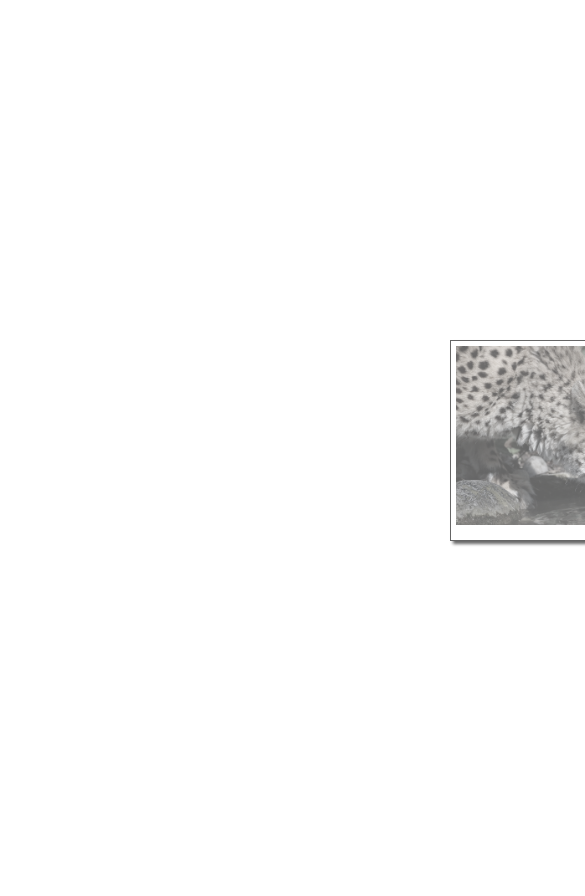
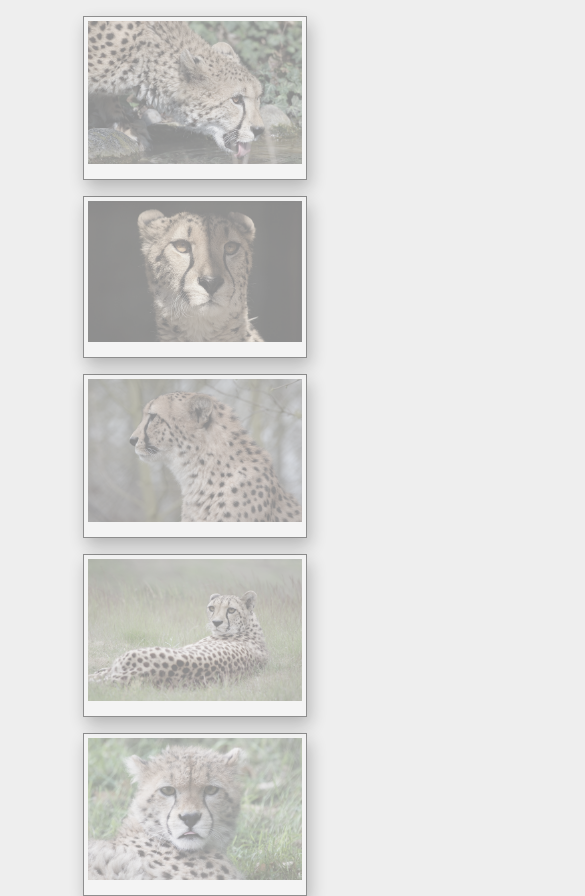
Before and after one commit to kevSchmidt/cheetah-hover, a plain HTML site: page index.html in a window 390 px wide. Shown: the top 896 px of the page, 585 px wide, since content can reach past the window. Before the commit the page ends 844 px from the top, so only its background shows below. Drawn offline with Linux system fonts and the light colour scheme.

Commit message:
updated & responsive

```diff
--- a/css/style.css
+++ b/css/style.css
@@ -1,68 +1,192 @@
 * {
+  margin: 0;
+  padding: 0;
   box-sizing: border-box;
-  margin: 0;
+  background: #eee;
 }
-/* Main container */
+
+/* ===== Container === */
+
 .main-container {
-  width: 100vw;
+  width: 100%;
   height: 100vh;
   position: relative;
 }
-/* Images position */
+
+/* ===== Images === */
+
+img {
+  position: absolute;
+  padding: 5px 5px 20px 5px;
+  width: 18rem;
+  filter: grayscale(50%);
+  opacity: 0.4;
+  z-index: auto;
+  background-color: #fff;
+  border: solid 1px black;
+  box-shadow: 0.2rem 0.5rem 1rem rgba(0, 0, 0, 0.6);
+  transition: all 0.8s;
+}
+
+/* ===== Positions === */
+
 .img1 {
-  position: absolute;
-  top: 340px;
-  left: 450px;
+  top: 390px;
+  left: 550px;
 }
+
 .img2 {
-  position: absolute;
-  top: 450px;
-  left: 610px;
+  top: 500px;
+  left: 710px;
   transform: rotate(5deg);
 }
+
 .img3 {
-  position: absolute;
-  top: 540px;
-  left: 830px;
+  top: 590px;
+  left: 930px;
   transform: rotate(-15deg);
 }
+
 .img4 {
-  position: absolute;
-  top: 200px;
-  left: 660px;
+  top: 250px;
+  left: 760px;
   transform: rotate(-10deg);
 }
+
 .img5 {
-  position: absolute;
-  top: 90px;
-  left: 860px;
+  top: 140px;
+  left: 960px;
   transform: rotate(18deg);
 }
-/* Images */
-.img1,
-.img2,
-.img3,
-.img4,
-.img5 {
-  padding: 5px 5px 15px 5px;
-  width: 280px;
-  filter: grayscale(80%);
-  opacity: 0.6;
-  transition: 2.5s;
-  z-index: auto;
-  border: solid 1px black;
-  background-color: white;
-  box-shadow: 3px 3px 3px black;
-}
-/* Images:hover */
-.img1:hover,
-.img2:hover,
-.img3:hover,
-.img4:hover,
-.img5:hover {
+
+/* ===== Hover === */
+
+img:hover {
   filter: none;
   opacity: 1;
   z-index: 1;
   transform: scale(1.3);
   cursor: pointer;
 }
+
+/* ===== Responsive === */
+
+@media (max-width: 1700px) {
+  .img1 {
+    left: 450px;
+  }
+  .img2 {
+    left: 610px;
+  }
+  .img3 {
+    left: 830px;
+  }
+  .img4 {
+    left: 660px;
+  }
+  .img5 {
+    left: 860px;
+  }
+}
+
+@media (max-width: 1550px) {
+  .img1 {
+    left: 300px;
+  }
+  .img2 {
+    left: 460px;
+  }
+  .img3 {
+    left: 680px;
+  }
+  .img4 {
+    left: 510px;
+  }
+  .img5 {
+    left: 710px;
+  }
+}
+
+@media (max-width: 1250px) {
+  .img1 {
+    left: 150px;
+  }
+  .img2 {
+    left: 310px;
+  }
+  .img3 {
+    left: 530px;
+  }
+  .img4 {
+    left: 360px;
+  }
+  .img5 {
+    left: 560px;
+  }
+}
+
+@media (max-width: 950px) {
+  .img1 {
+    left: 50px;
+  }
+  .img2 {
+    left: 210px;
+  }
+  .img3 {
+    left: 430px;
+  }
+  .img4 {
+    left: 260px;
+  }
+  .img5 {
+    left: 460px;
+  }
+}
+
+@media (max-width: 800px) {
+  .img1 {
+    left: 25px;
+  }
+  .img2 {
+    left: 170px;
+  }
+  .img3 {
+    left: 390px;
+  }
+  .img4 {
+    left: 220px;
+  }
+  .img5 {
+    left: 420px;
+  }
+
+  img {
+    padding: 4px 4px 15px 4px;
+    width: 17rem;
+  }
+
+  img:hover {
+    transform: scale(1.1);
+  }
+}
+
+@media (max-width: 730px) {
+  .main-container {
+    height: 100%;
+    display: flex;
+    flex-direction: column;
+    align-items: center;
+    justify-content: space-evenly;
+  }
+
+  .img1,
+  .img2,
+  .img3,
+  .img4,
+  .img5 {
+    position: initial;
+    margin-top: 1rem;
+    width: 14rem;
+    transform: rotate(0);
+  }
+}
--- a/index.html
+++ b/index.html
@@ -4,7 +4,7 @@
     <meta charset="UTF-8" />
     <meta name="viewport" content="width=device-width, initial-scale=1.0" />
     <link rel="stylesheet" href="./css/style.css" />
-    <title>Cheetah hover</title>
+    <title>Cheetah Hover | CSS Positions</title>
   </head>
   <body>
     <div class="main-container">
```
Also changed, not shown: img/preview.png, 1 other file.
